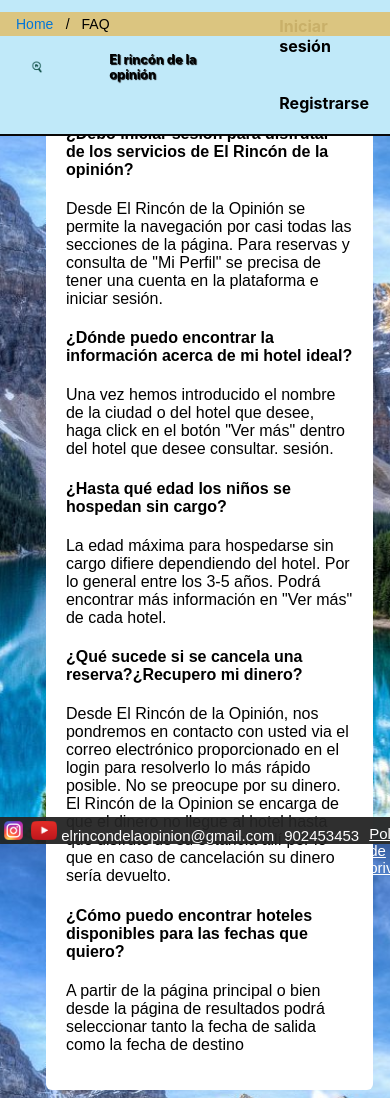
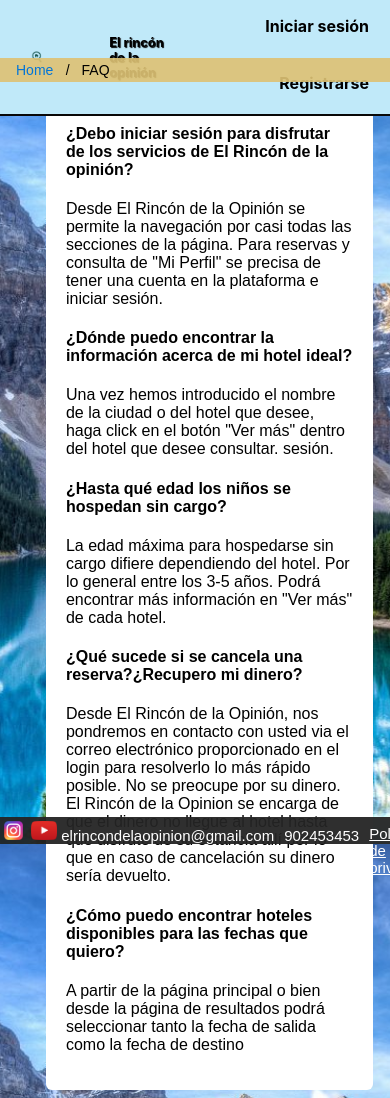
Before and after one commit to guillewilly291/InterfacesDeUsuario, a plain HTML site: page FAQ.html in a window 390 px wide. Drawn offline with nearby package versions, Linux system fonts and the light colour scheme; files whose address does not match are found by name.

Commit message:
Versión presentación, header responsive

```diff
--- a/style/styleMain.css
+++ b/style/styleMain.css
@@ -296,18 +296,17 @@ body {
 h1{
 	vertical-align: middle;
 	margin: auto 14%;
-	/* font-size: 2.3vw; */
+	font-size: 1.3em;
 	font-family: BlinkMacSystemFont,-apple-system,Segoe UI,Roboto,Helvetica,Arial,sans-serif;
-  text-shadow: 1px 1px 1px #000;
-  width:65%;
+	text-shadow: 1px 1px 1px #000;
+	width:65%;
 }
  /*lista con las opciones del header*/
 #listaHeader{
 	/*display: flex;*/
 	margin: 0;
 	padding: 0;
-	width: 40%;
-
+	width: 49em;
 	list-style-type: none;
 }
 
@@ -1100,7 +1099,7 @@ ul.breadcrumb {
   background-color: #ddc274e8;
   position: fixed;
   width: 100%;
-  margin-top: 3%;
+  margin-top: 3.6em;
 }
 ul.breadcrumb li {
   display: inline;
```
